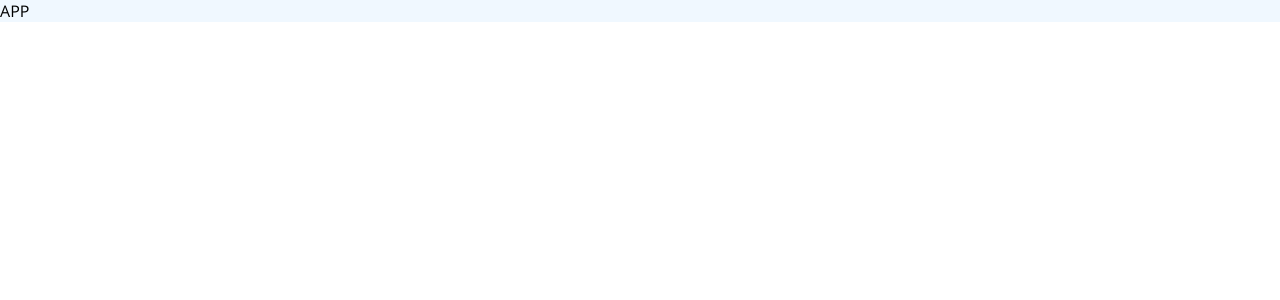
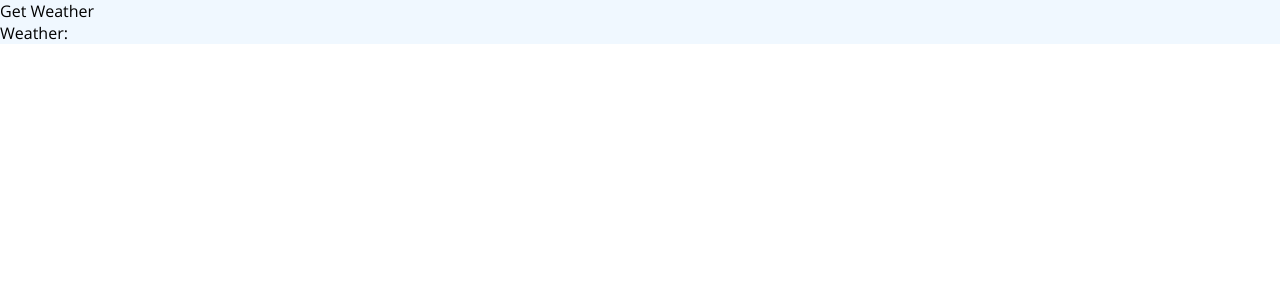
Before and after one commit to philrmass/sparrow, a React app: page / in a window 1280 px wide. Shown: the top 300 px of the page. Built offline with nearby package versions, Linux system fonts and the light colour scheme; the HTML template or start-up script is replaced by a standard one.

Commit message:
add redux

```diff
--- a/package.json
+++ b/package.json
@@ -41,6 +41,9 @@
   },
   "dependencies": {
     "react": "^17.0.2",
-    "react-dom": "^17.0.2"
+    "react-dom": "^17.0.2",
+    "react-redux": "^7.2.5",
+    "redux": "^4.1.1",
+    "redux-saga": "^1.1.3"
   }
 }
--- a/src/components/App.js
+++ b/src/components/App.js
@@ -1,7 +1,21 @@
 import styles from './App.module.css';
+import { useDispatch, useSelector } from 'react-redux';
+
+import { getWeather } from '../redux/weatherActions';
 
 export default function App() {
+  const dis = useDispatch();
+  const weather = useSelector(state => state.weather.forecast);
+
   return (
-    <div className={styles.app}>APP</div>
+    <div className={styles.app}>
+      <button
+        className={styles.button}
+        onClick={() => dis(getWeather())}
+      >
+        Get Weather
+      </button>
+      <div>{`Weather: ${weather}`}</div>
+    </div>
   );
 }
--- a/src/index.js
+++ b/src/index.js
@@ -1,13 +1,15 @@
 import React from 'react';
 import ReactDOM from 'react-dom';
+import { Provider } from 'react-redux';
 
+import store from './redux/store';
 import './styles/index.css';
 
 import App from './components/App';
 
 ReactDOM.render(
-  <App />,
+  <Provider store={store}>
+    <App />
+  </Provider>,
   document.getElementById('app'),
 );
-
-console.log('Sparrow is running');
--- /dev/null
+++ b/src/redux/constants.js
@@ -0,0 +1,2 @@
+export const GET_WEATHER = 'GET_WEATHER';
+export const SET_WEATHER = 'SET_WEATHER';
--- /dev/null
+++ b/src/redux/rootReducer.js
@@ -0,0 +1,9 @@
+import { combineReducers } from 'redux';
+
+import weatherReducer from './weatherReducer';
+
+const rootReducer = combineReducers({
+  weather: weatherReducer,
+});
+
+export default rootReducer;
--- /dev/null
+++ b/src/redux/rootSaga.js
@@ -0,0 +1,9 @@
+import { all } from 'redux-saga/effects';
+
+import weatherSagas from './weatherSagas';
+
+export default function* rootSaga() {
+  yield all([
+    ...weatherSagas,
+  ]);
+}
--- /dev/null
+++ b/src/redux/store.js
@@ -0,0 +1,18 @@
+import { applyMiddleware, compose, createStore } from 'redux';
+import createSagaMiddleware from 'redux-saga';
+
+import rootSaga from './rootSaga';
+import rootReducer from './rootReducer';
+
+const sagaMiddleware = createSagaMiddleware();
+const composeEnhancers = window.__REDUX_DEVTOOLS_EXTENSION_COMPOSE__ || compose;
+const enhancers = composeEnhancers(applyMiddleware(sagaMiddleware));
+
+const store = createStore(
+  rootReducer,
+  enhancers,
+);
+
+sagaMiddleware.run(rootSaga);
+
+export default store;
--- /dev/null
+++ b/src/redux/weatherActions.js
@@ -0,0 +1,9 @@
+import { GET_WEATHER, SET_WEATHER } from './constants';
+
+export function getWeather() {
+  return { type: GET_WEATHER };
+}
+
+export function setWeather(forecast) {
+  return { type: SET_WEATHER, forecast };
+}
--- /dev/null
+++ b/src/redux/weatherReducer.js
@@ -0,0 +1,17 @@
+import { SET_WEATHER } from './constants';
+
+const defaultState = {
+  forecast: '',
+};
+
+export default function reducer(state = defaultState, action) {
+  switch (action.type) {
+    case SET_WEATHER:
+      return {
+        ...state,
+        forecast: action.forecast,
+      };
+    default:
+      return state;
+  }
+}
--- /dev/null
+++ b/src/redux/weatherSagas.js
@@ -0,0 +1,29 @@
+import { put, takeEvery } from 'redux-saga/effects';
+
+import { GET_WEATHER } from './constants';
+import { setWeather } from './weatherActions';
+
+function* getWeatherSaga() {
+  try {
+    const url = 'https://api.weather.gov/points/43.615,-84.247';
+    const response = yield fetch(url);
+    const json = yield response.json();
+
+    const forecastUrl = json?.properties?.forecast;
+    const forecastResponse = yield fetch(forecastUrl);
+    const forecastJson = yield forecastResponse.json();
+
+    const period = forecastJson?.properties?.periods[0];
+    const forecast = period?.detailedForecast;
+
+    yield put(setWeather(forecast));
+  } catch (err) {
+    console.error('Error getting weather', err);
+  }
+}
+
+const sagas = [
+  takeEvery(GET_WEATHER, getWeatherSaga),
+];
+
+export default sagas;
```
Also changed, not shown: 1 other file (tests, documents, lock files or other folders).
